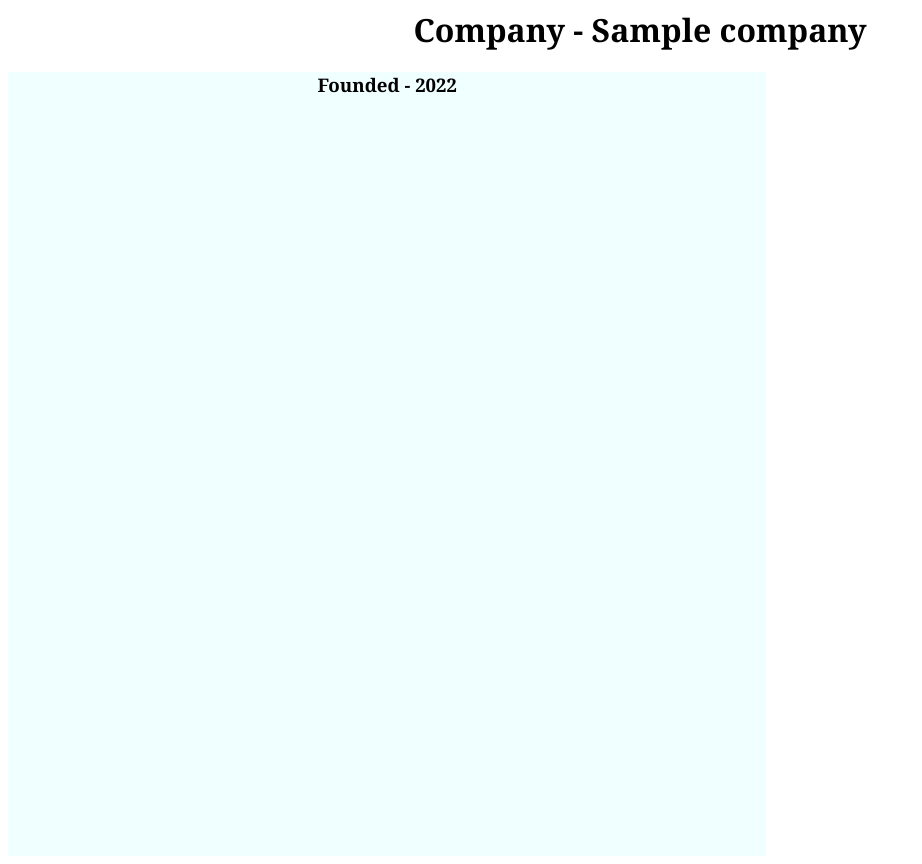
After one commit to sidjohal/demo, a Flask app: template templates/details.html in a window 1280 px wide. The commit adds this page. Shown: the whole page, without its empty margins (0-922 px from the left). Run offline with Flask 2, Linux system fonts and the light colour scheme; the template is opened without the code that fills it: most values are stand-ins (such as "Sample title", 1, 10 or a date in 2020).

Commit message:
HTML updates
Inlcuded static/css files and templates/html files

```diff
--- /dev/null
+++ b/static/style.css
@@ -0,0 +1,21 @@
+h1, h2, h3, h4, p, a, td, li{
+    font-family: Georgia, 'Times New Roman', Times, serif;
+
+}
+
+a{
+    padding:10px;
+}
+
+h1 {
+    text-align: center;
+}
+
+h3 {
+    text-align: center;
+}
+.container{
+    width:60%;
+    height:100%;
+    background-color: azure;
+}
--- /dev/null
+++ b/templates/details.html
@@ -0,0 +1,14 @@
+<head>
+    <link rel="stylesheet" href="../static/style.css"/>
+</head>
+
+<div class="banner">
+    <h1>
+        Company - {{ company }}
+    </h1>
+
+</div>
+
+<div class="container">
+    <h3>Founded - 2022</h3>
+</div>
```
Also changed, not shown: templates/for.html (added, +10 -0 lines), templates/index.html (+8 -0 lines).
